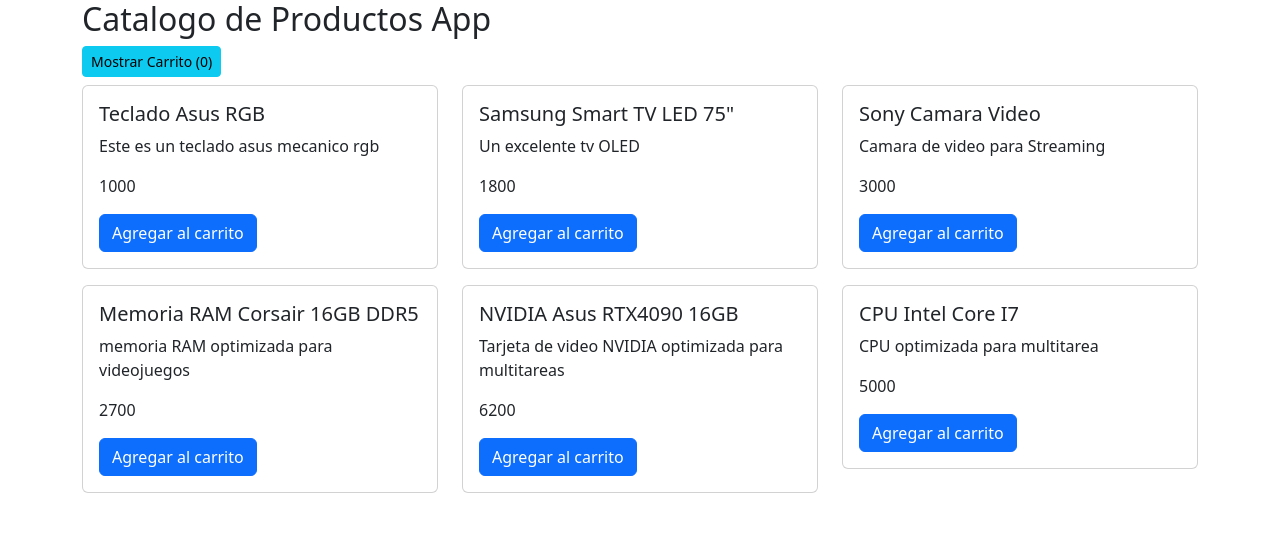
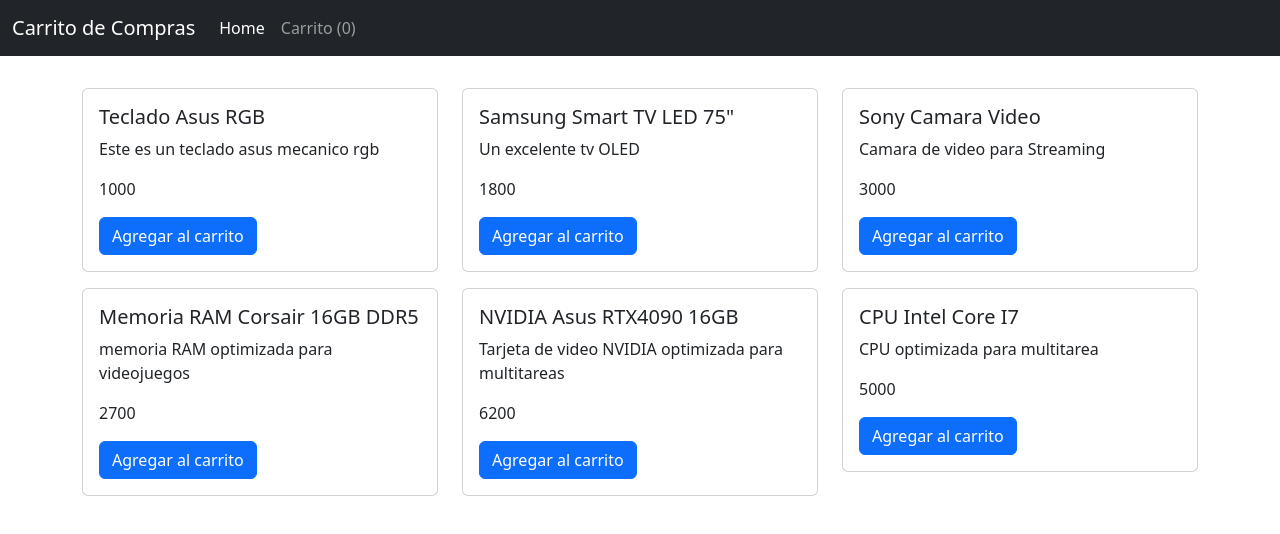
Before and after one commit to ignaciogiacotto/cart-app-redux, an Angular app: page / in a window 1280 px wide. Shown: the top 534 px of the page. Built offline with nearby package versions, Linux system fonts and the light colour scheme.

Commit message:
Agregando componente Navbar

```diff
--- a/src/app/app.component.html
+++ b/src/app/app.component.html
@@ -1,4 +1 @@
-
-<div class="container">
-    <cart-app></cart-app>
-</div>
+<cart-app></cart-app>
--- a/src/app/components/cart-app.component.html
+++ b/src/app/components/cart-app.component.html
@@ -1,17 +1,15 @@
-<h2>Catalogo de Productos App</h2>
-<button class="btn btn-info btn-sm" (click)="openCart()">Mostrar Carrito ({{items.length}})</button>
+<navbar [items]="items" (openEventEmitter)="openCart()"/>
+
+<div class="container my-4">
     <div class="row">
         <div [className]="showCart? 'col-9': 'col'">
-        <catalog [products]="products" (productEventEmitter)="onAddCart($event)"/>
+            <catalog [products]="products" (productEventEmitter)="onAddCart($event)" />
         </div>
         @if (showCart) {
         <div class="col-3">
             <button class="btn btn-secondary float-end" (click)="openCart()">Cerrar Carrito</button>
             @if (items.length > 0) {
-                <cart
-                [items]="items"
-                [total]="total"
-                (idProductEventEmitter)="onDeleteCart($event)"/>
+            <cart [items]="items" [total]="total" (idProductEventEmitter)="onDeleteCart($event)" />
             }@else {
             <div class="alert alert-warning">No hay elementos en el carrito de compras!</div>
             }
@@ -19,3 +17,4 @@
 
         }
     </div>
+</div>
--- a/src/app/components/cart-app.component.ts
+++ b/src/app/components/cart-app.component.ts
@@ -4,11 +4,12 @@
 import { CatalogComponent } from './catalog/catalog.component';
 import { CartComponent } from './cart/cart.component';
 import { CartItem } from '../models/cartItem';
+import { NavbarComponent } from './navbar/navbar.component';
 
 @Component({
   selector: 'cart-app',
   standalone: true,
-  imports: [CatalogComponent, CartComponent],
+  imports: [CatalogComponent, CartComponent, NavbarComponent],
   templateUrl: './cart-app.component.html'
 })
 export class CartAppComponent implements OnInit{
@@ -26,7 +27,7 @@
 
   ngOnInit(): void {
     this.products = this.service.findAll();
-    this.items = JSON.parse(sessionStorage.getItem('cart')!) || [];
+    this.items = JSON.parse(sessionStorage.getItem('cart') || '[]');
     this.calculateTotal();
   }
 
--- /dev/null
+++ b/src/app/components/navbar/navbar.component.html
@@ -0,0 +1,19 @@
+<nav class="navbar navbar-expand-lg navbar-dark bg-dark">
+    <div class="container-fluid">
+        <a class="navbar-brand" href="#">Carrito de Compras</a>
+        <button class="navbar-toggler" type="button" data-bs-toggle="collapse" data-bs-target="#navbarNav"
+            aria-controls="navbarNav" aria-expanded="false" aria-label="Toggle navigation">
+            <span class="navbar-toggler-icon"></span>
+        </button>
+        <div class="collapse navbar-collapse" id="navbarNav">
+            <ul class="navbar-nav">
+                <li class="nav-item">
+                    <a class="nav-link active" aria-current="page" href="#">Home</a>
+                </li>
+                <li class="nav-item">
+                    <a class="nav-link" href="#" (click)="openCart()" role="button">Carrito ({{items.length}})</a>
+                </li>
+            </ul>
+        </div>
+    </div>
+</nav>
--- /dev/null
+++ b/src/app/components/navbar/navbar.component.ts
@@ -0,0 +1,20 @@
+import { Component, EventEmitter, Input, Output } from '@angular/core';
+import { CartItem } from '../../models/cartItem';
+
+@Component({
+  selector: 'navbar',
+  standalone: true,
+  imports: [],
+  templateUrl: './navbar.component.html'
+})
+export class NavbarComponent {
+
+  @Input() items: CartItem[] = [];
+
+  @Output() openEventEmitter = new EventEmitter();
+
+  openCart(): void{
+    this.openEventEmitter.emit();
+  }
+
+}
```
Lines whose indentation alone changed are shown as unchanged.
